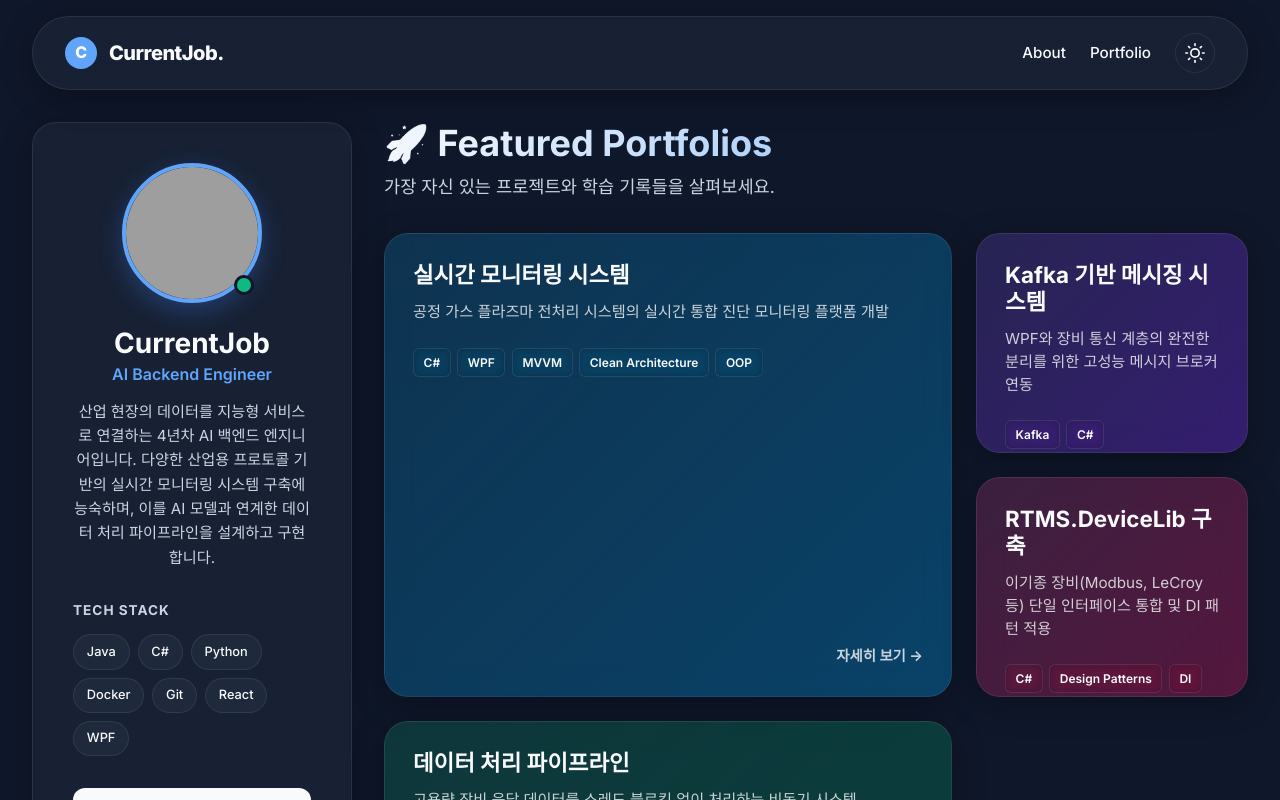
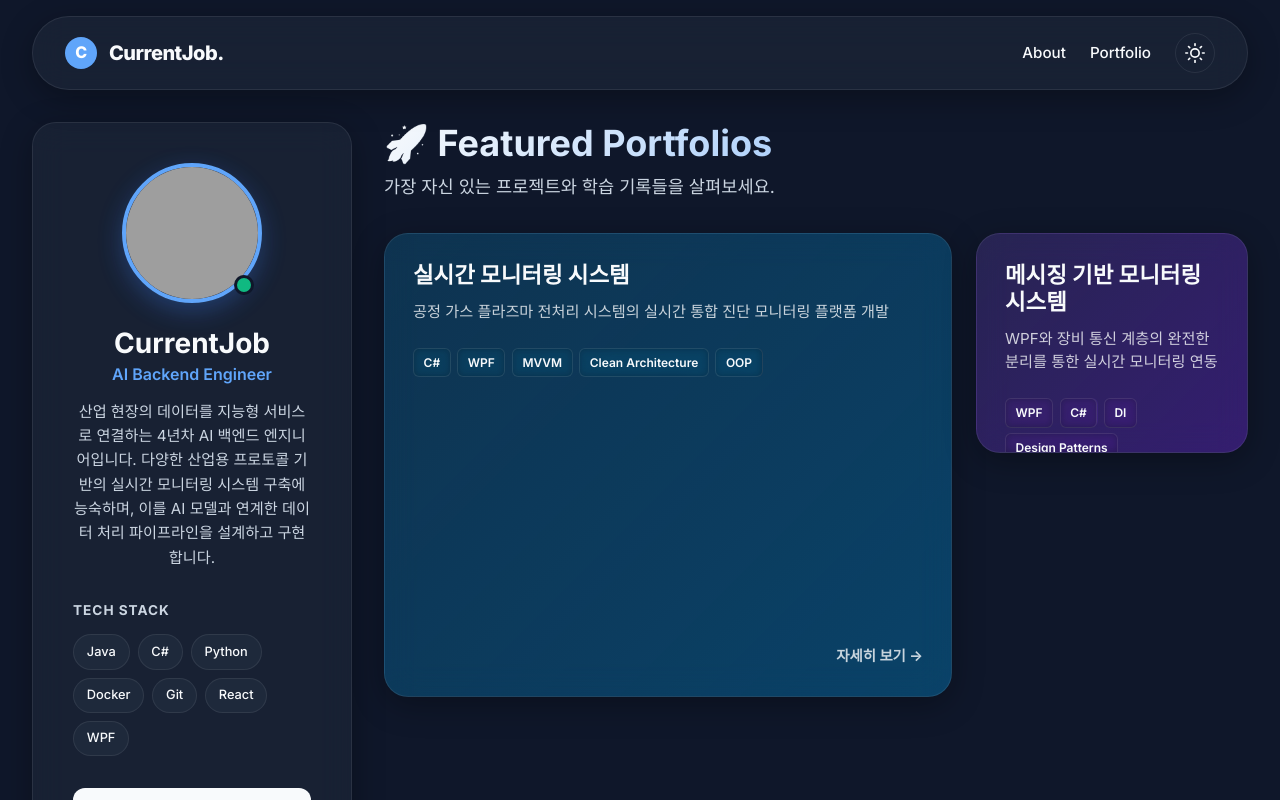
Before and after one commit to currentJob/portfolio-github-pages, a React (Create React App) app: page / in a window 1280 px wide. Shown: the top 800 px of the page. Built offline with nearby package versions, Linux system fonts and the light colour scheme; grey boxes are pictures that could not be loaded.

Commit message:
📝 Doc: portfolio 수정

```diff
--- a/src/data/portfolioData.js
+++ b/src/data/portfolioData.js
@@ -18,29 +18,29 @@ export const portfolioData = [
   },
   {
     id: 2,
-    title: "Kafka 기반 메시징 시스템",
-    description: "WPF와 장비 통신 계층의 완전한 분리를 위한 고성능 메시지 브로커 연동",
-    tech: ["Kafka", "C#", "BackgroundService", "Generic Host"],
+    title: "메시징 기반 모니터링 시스템",
+    description: "WPF와 장비 통신 계층의 완전한 분리를 통한 실시간 모니터링 연동",
+    tech: ["WPF", "C#", "DI", "Design Patterns"],
     link: "#",
     span: "col-span-1 row-span-1",
     color: "var(--gradient-2)"
   },
-  {
-    id: 3,
-    title: "RTMS.DeviceLib 구축",
-    description: "이기종 장비(Modbus, LeCroy 등) 단일 인터페이스 통합 및 DI 패턴 적용",
-    tech: ["C#", "Design Patterns", "DI"],
-    link: "#",
-    span: "col-span-1 row-span-1",
-    color: "var(--gradient-3)"
-  },
-  {
-    id: 4,
-    title: "데이터 처리 파이프라인",
-    description: "고용량 장비 응답 데이터를 스레드 블로킹 없이 처리하는 비동기 시스템",
-    tech: ["Python", "Docker", "AsyncIO"],
-    link: "#",
-    span: "col-span-2 row-span-1",
-    color: "var(--gradient-4)"
-  }
+  // {
+  //   id: 3,
+  //   title: "RTMS.DeviceLib 구축",
+  //   description: "이기종 장비(Modbus, LeCroy 등) 단일 인터페이스 통합 및 DI 패턴 적용",
+  //   tech: ["C#", "Design Patterns", "DI"],
+  //   link: "#",
+  //   span: "col-span-1 row-span-1",
+  //   color: "var(--gradient-3)"
+  // },
+  // {
+  //   id: 4,
+  //   title: "데이터 처리 파이프라인",
+  //   description: "고용량 장비 응답 데이터를 스레드 블로킹 없이 처리하는 비동기 시스템",
+  //   tech: ["Python", "Docker", "AsyncIO"],
+  //   link: "#",
+  //   span: "col-span-2 row-span-1",
+  //   color: "var(--gradient-4)"
+  // }
 ];
```
